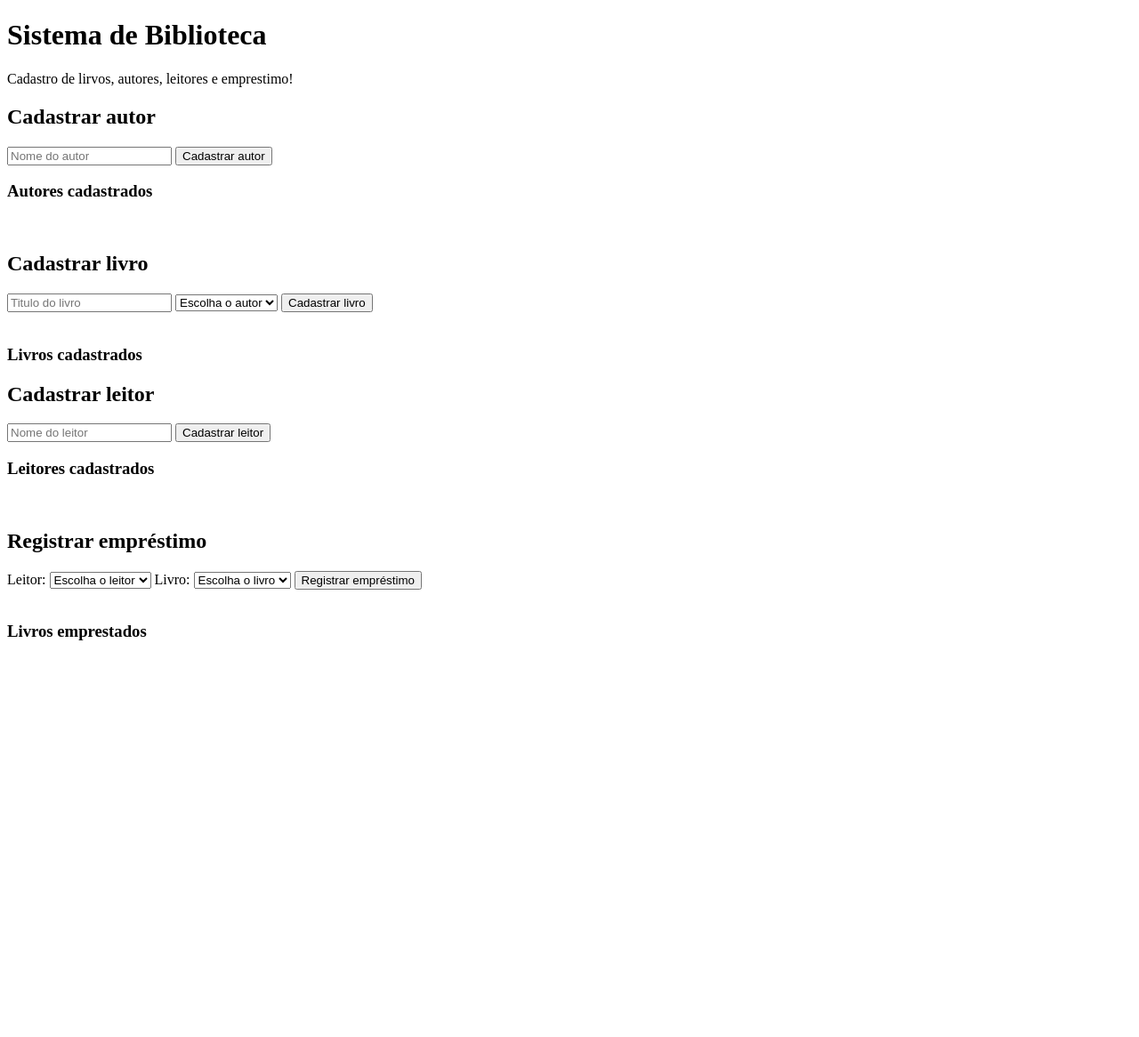
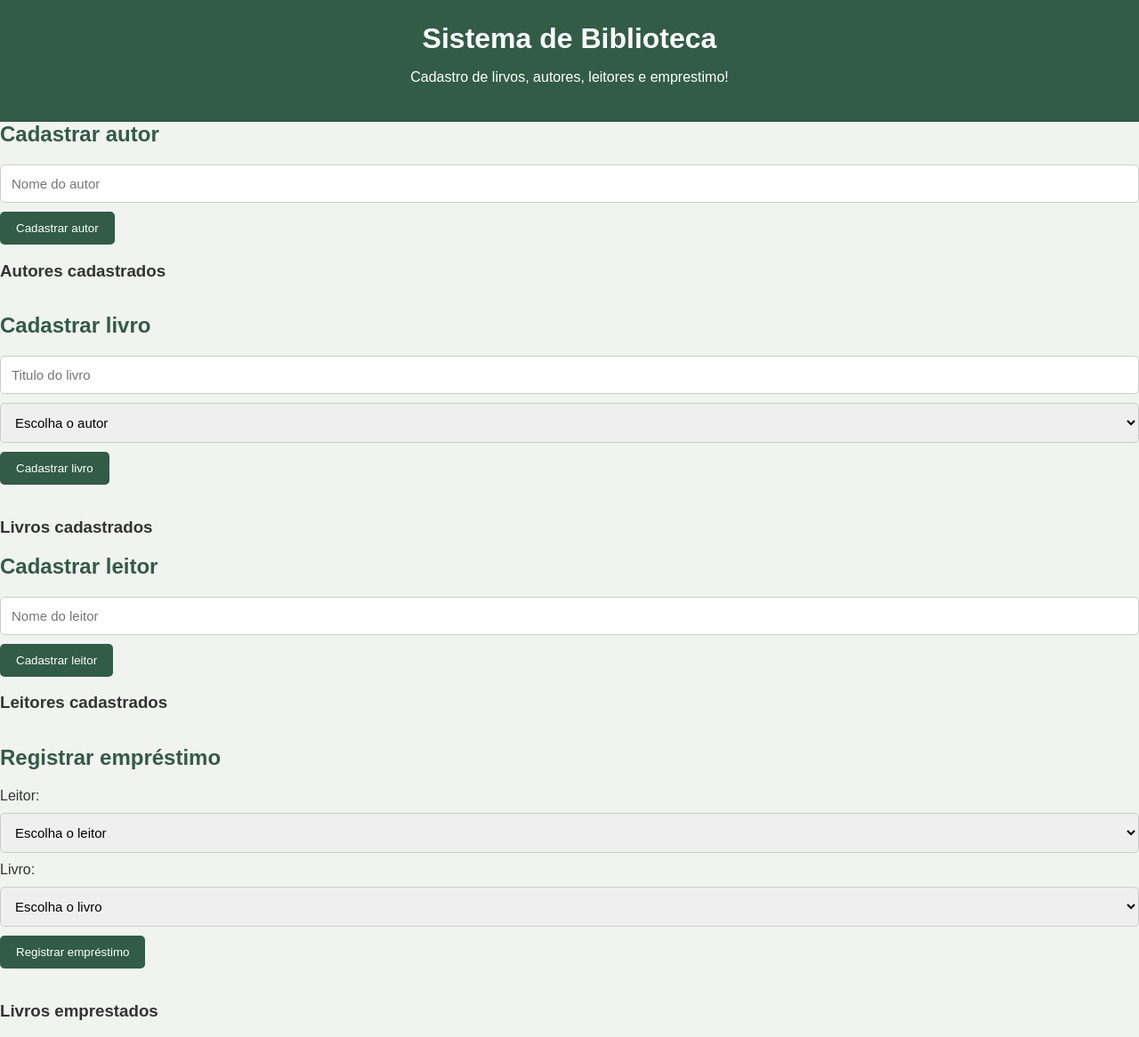
Before and after one commit to annaalyssia-sketch/projeto_biblioteca, a Flask app: page / in a window 1280 px wide. Shown: the whole page at 89% size. Before the commit the page ends 720 px from the top, so only its background shows below. Run offline with Flask 3, Linux system fonts and the light colour scheme.

Commit message:
css feito

```diff
--- a/static/style.css
+++ b/static/style.css
@@ -13,11 +13,11 @@ header {
 }
 
 header h1 {
-    margin-bottom: 5px;
+    margin: 0 0 10px;
 }
 
 main {
-    width: 85%;
+    width: 90%;
     max-width: 900px;
     margin: 25px auto;
 }
@@ -32,21 +32,25 @@ main {
 
 h2 {
     color: #315c46;
+    margin-top: 0;
 }
 
-input, select {
+input,
+select {
     display: block;
-    width: 95%;
-    padding: 10px;
+    width: 100%;
+    box-sizing: border-box;
+    padding: 12px;
     margin: 10px 0;
     border: 1px solid #ccc;
     border-radius: 5px;
+    font-size: 15px;
 }
 
 button {
     background-color: #315c46;
     color: white;
-    padding: 10px 15px;
+    padding: 11px 18px;
     border: none;
     border-radius: 5px;
     cursor: pointer;
@@ -56,24 +60,7 @@ button:hover {
     background-color: #234331;
 }
 
+
 .excluir {
     background-color: #c0392b;
 }
-
-.inline {
-    display: inline;
-}
-
-.inline button {
-    margin-left: 5px;
-}
-
-p {
-    overflow-wrap: anywhere;
-}
-
-@media (max-width: 600px) {
-    main {
-        width: 92%;
-    }
-}
--- a/templates/index.html
+++ b/templates/index.html
@@ -4,6 +4,7 @@
     <meta charset="UTF-8">
     <meta name="viewport" content="width=device-width, initial-scale=1.0">
     <title>Biblioteca</title>
+    <link rel="stylesheet" href="{{ url_for('static', filename='style.css') }}">
 </head>
 <body>
     <header>
```
